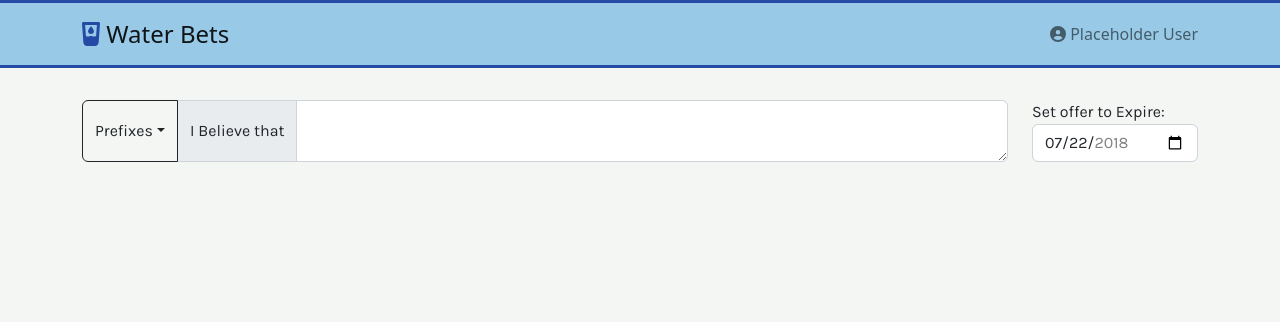
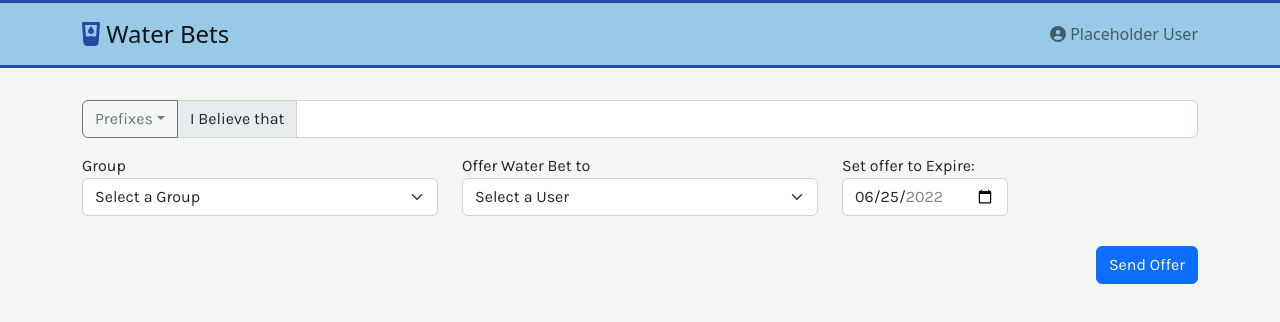
Before and after one commit to bradenborman/water-bets, a React app in the folder water-bets-client/: page /create-water-bet in a window 1280 px wide. Shown: the top 322 px of the page. Built offline with nearby package versions, Linux system fonts and the light colour scheme.

Commit message:
/create-water-bet page expanded with groups and user selects

```diff
--- /dev/null
+++ b/water-bets-client/src/components/waterbetbuilder/test-data.json
@@ -0,0 +1,56 @@
+[
+  {
+    "groupId": 1,
+    "groupName": "Not Arizona State",
+    "maxDropletBet": 100,
+    "members": [
+      {
+        "userId": 1,
+        "userFullName": "Erik Meyer"
+      },
+      {
+        "userId": 2,
+        "userFullName": "Zane Lavy"
+      },
+      {
+        "userId": 3,
+        "userFullName": "Brendan Borman"
+      },
+      {
+        "userId": 4,
+        "userFullName": "Sean Noble"
+      },
+      {
+        "userId": 5,
+        "userFullName": "Josh Hughes"
+      }
+    ]
+  },
+  {
+    "groupId": 2,
+    "groupName": "Kentucky Fried Chicks",
+    "maxDropletBet": 50,
+    "members": [
+      {
+        "userId": 1,
+        "userFullName": "Sally Ride"
+      },
+      {
+        "userId": 2,
+        "userFullName": "Elane Johnson"
+      },
+      {
+        "userId": 3,
+        "userFullName": "Sam Berry"
+      },
+      {
+        "userId": 4,
+        "userFullName": "Sophie Price"
+      },
+      {
+        "userId": 5,
+        "userFullName": "Allie Wilder"
+      }
+    ]
+  }
+]
--- a/water-bets-client/src/components/waterbetbuilder/waterBetBuilder.scss
+++ b/water-bets-client/src/components/waterbetbuilder/waterBetBuilder.scss
@@ -1,2 +1,8 @@
 #water-bet-builder {
+  .submitCol {
+    text-align: right;
+    #submitBtn {
+      margin-top: 30px;
+    }
+  }
 }
--- a/water-bets-client/src/components/waterbetbuilder/waterBetBuilder.tsx
+++ b/water-bets-client/src/components/waterbetbuilder/waterBetBuilder.tsx
@@ -6,8 +6,13 @@ import {
   Dropdown,
   Form,
   Row,
-  Col
+  Col,
+  Button
 } from "react-bootstrap";
+import Group from "../../models/group";
+import UserPreview from "../../models/userPreview";
+
+var data: Group[] = require("./test-data.json");
 
 export interface WaterBetBuilderProps {}
 
@@ -25,6 +30,10 @@ export const WaterBetBuilder: React.FC<WaterBetBuilderProps> = (
   const [activePrefix, setActivePrefix] = useState<string>(prefixes[0]);
   const [userDefinedWaterBet, setUserDefinedWaterBet] = useState<string>();
 
+  const [groupData, setGroupData] = useState<Group[]>(data);
+  const [selectedGroupId, setSelectedGroupId] = useState<string>();
+  const [selectedUserId, setSelectedUserId] = useState<string>();
+
   const buildPrefixDropDownItems = (): JSX.Element => {
     const items = prefixes.map((text, index) => (
       <Dropdown.Item
@@ -38,7 +47,7 @@ export const WaterBetBuilder: React.FC<WaterBetBuilderProps> = (
     ));
     return (
       <DropdownButton
-        variant="outline-dark"
+        variant="outline-secondary"
         title="Prefixes"
         id="prefixes-dropdown-1"
       >
@@ -47,30 +56,101 @@ export const WaterBetBuilder: React.FC<WaterBetBuilderProps> = (
     );
   };
 
+  const buildGroupSelect = (): JSX.Element => {
+    const selectOptions = (): JSX.Element[] | JSX.Element | null => {
+      if (groupData != undefined && groupData != null)
+        return groupData.map((group, index) => {
+          return (
+            <option key={index} value={group.groupId.toString()}>
+              {group.groupName}
+            </option>
+          );
+        });
+      return null;
+    };
+
+    return (
+      <Form.Select
+        onChange={e => {
+          setSelectedGroupId(e.target.value);
+          setSelectedUserId("defaultValue");
+        }}
+        defaultValue={"defaultValue"}
+      >
+        <option value="defaultValue" disabled>
+          Select a Group
+        </option>
+        {selectOptions()}
+      </Form.Select>
+    );
+  };
+
+  const buildUserSelect = (): JSX.Element => {
+    const selectOptions = (): JSX.Element[] | JSX.Element | null => {
+      if (selectedGroupId != undefined && selectedGroupId != null) {
+        const groupMatch: Group = groupData.find(
+          x => x.groupId == Number.parseInt(selectedGroupId)
+        );
+        return groupMatch.members.map((member, index) => {
+          return (
+            <option key={index} value={member.userId.toString()}>
+              {member.userFullName}
+            </option>
+          );
+        });
+      }
+      return null;
+    };
+
+    return (
+      <Form.Select
+        onChange={e => {
+          setSelectedUserId(e.target.value);
+        }}
+        value={selectedUserId != undefined ? selectedUserId.toString() : null}
+        defaultValue={"defaultValue"}
+      >
+        <option value="defaultValue" disabled>
+          Select a User
+        </option>
+        {selectOptions()}
+      </Form.Select>
+    );
+  };
+
   const handleSubmit = (e: any): void => {
     e.preventDefault();
-    alert(activePrefix + userDefinedWaterBet);
   };
 
   return (
     <Page id="water-bet-builder" topPadding={true}>
       <Form onSubmit={handleSubmit}>
         <Row>
-          <Col md={10}>
+          <Col>
             <InputGroup className="mb-3">
               {buildPrefixDropDownItems()}
               <InputGroup.Text id="basic-addon2">
                 {activePrefix}
               </InputGroup.Text>
               <Form.Control
-                as="textarea"
+                // as="textarea"
                 aria-label="user-defined-water-bet"
                 required
-                type="textarea"
+                type="text"
                 value={userDefinedWaterBet}
                 onChange={e => setUserDefinedWaterBet(e.target.value)}
               />
             </InputGroup>
+          </Col>
+        </Row>
+        <Row>
+          <Col md={4}>
+            Group
+            {buildGroupSelect()}
+          </Col>
+          <Col md={4}>
+            Offer Water Bet to
+            {buildUserSelect()}
           </Col>
           <Col md={2}>
             Set offer to Expire:{" "}
@@ -78,10 +158,18 @@ export const WaterBetBuilder: React.FC<WaterBetBuilderProps> = (
               type="date"
               id="start"
               name="trip-start"
-              value="2018-07-22"
-              min="2018-01-01"
-              max="2018-12-31"
+              value="2022-06-25"
+              min="2022-06-23"
+              max="2022-12-31"
+              onChange={e => {}}
             ></Form.Control>
+          </Col>
+        </Row>
+        <Row>
+          <Col className="submitCol">
+            <Button id="submitBtn" type="submit">
+              Send Offer
+            </Button>
           </Col>
         </Row>
       </Form>
--- /dev/null
+++ b/water-bets-client/src/models/group.ts
@@ -0,0 +1,8 @@
+import UserPreview from "./userPreview";
+
+export default interface Group {
+  groupId: Number;
+  groupName: string;
+  maxDropletBet: Number;
+  members: UserPreview[];
+}
--- /dev/null
+++ b/water-bets-client/src/models/userPreview.ts
@@ -0,0 +1,5 @@
+export default interface UserPreview {
+  userId: Number;
+  userFullName: string;
+  totalPoolValue: Number;
+}
```
Also changed, not shown: 2 other files (tests, documents, lock files or other folders).
